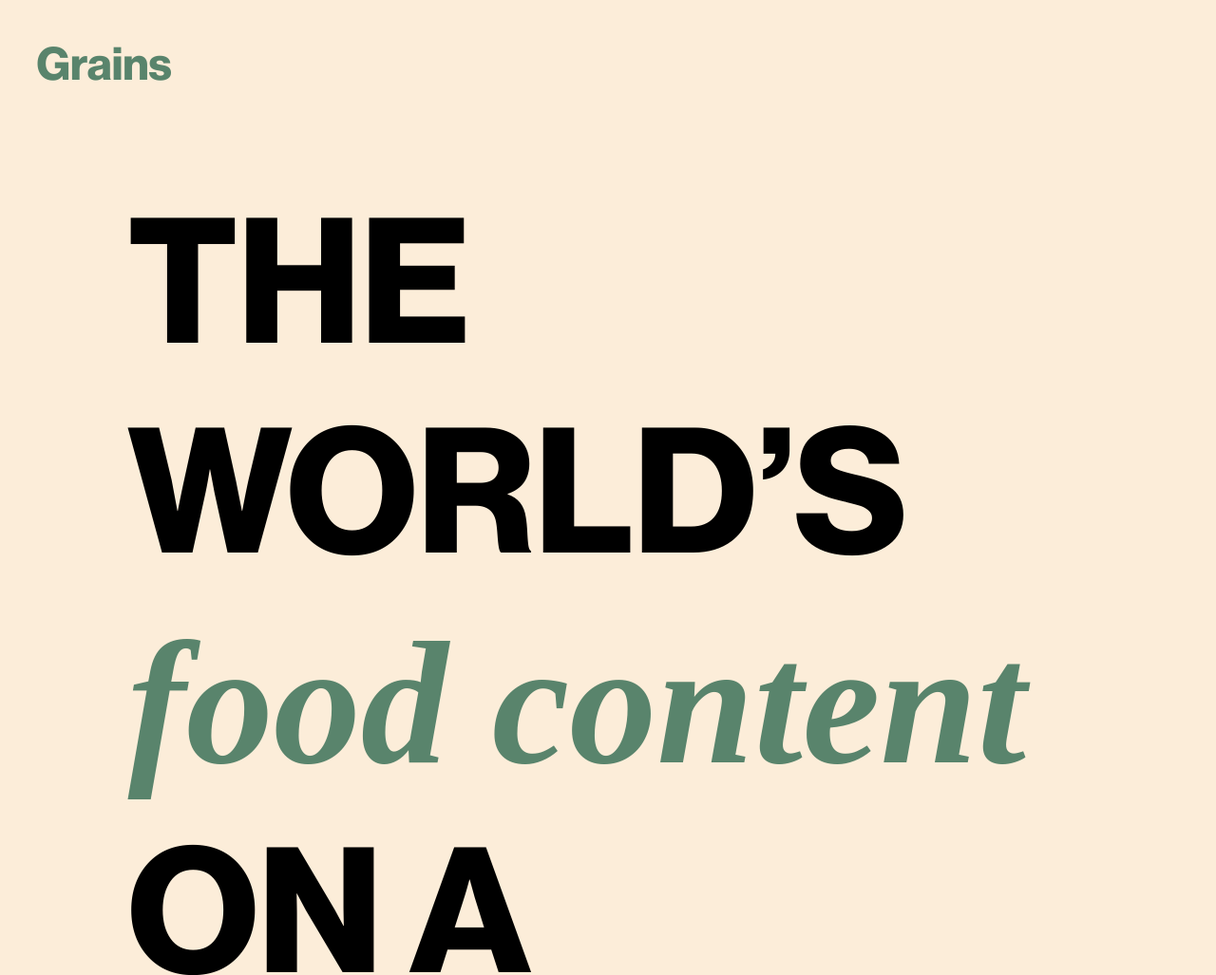
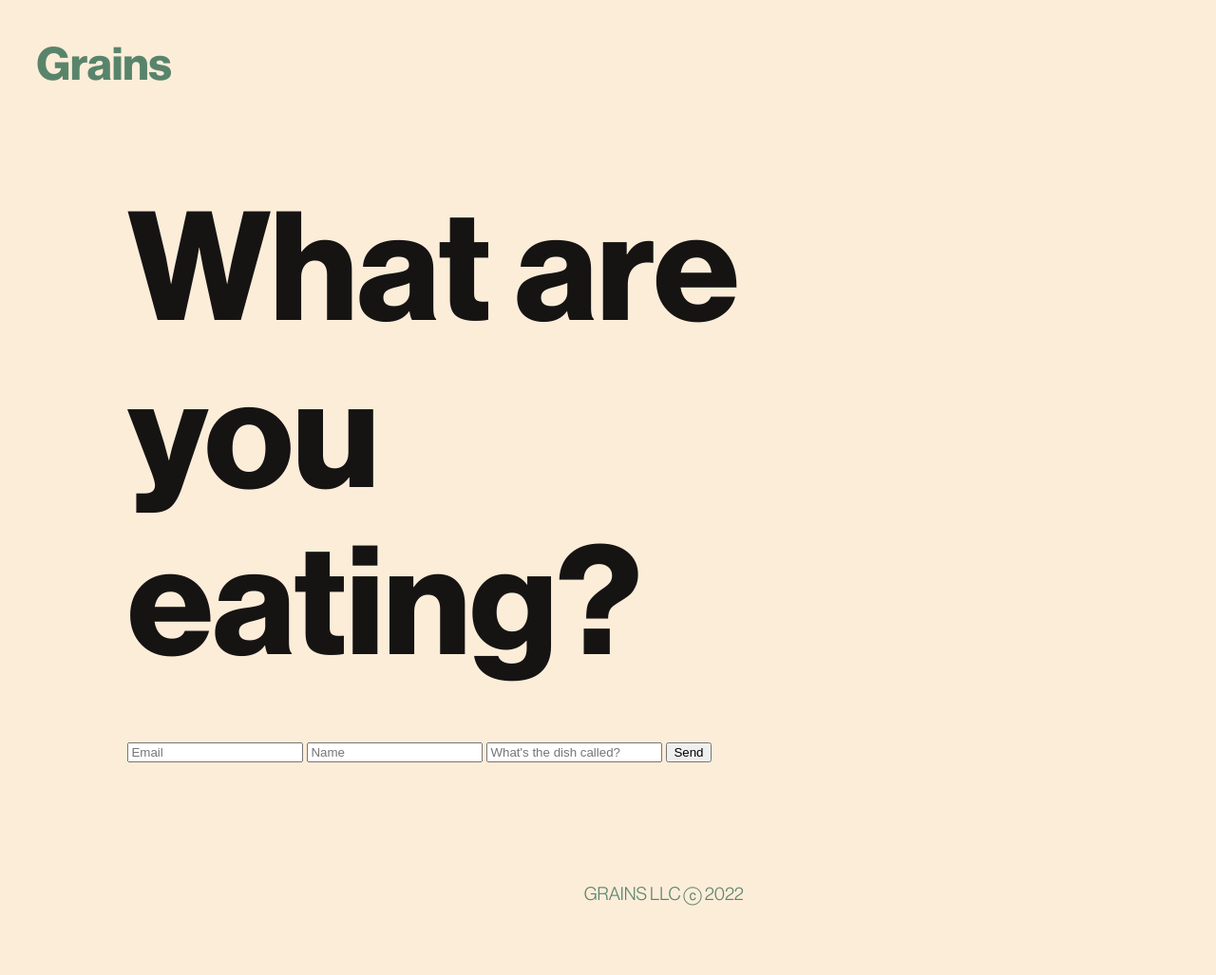
Before and after one commit to richgiang/grains, a plain HTML site: page index.html in a window 1280 px wide. Shown: the top 1027 px of the page at 95% size. After the commit the page ends 986 px from the top, so only its background shows below. Drawn offline with Linux system fonts and the light colour scheme; a web font is replaced by a local one.

Commit message:
form updates

```diff
--- a/index.html
+++ b/index.html
@@ -25,7 +25,7 @@
         </div> -->
     <!-- </div> -->
 
-    <div class="body-container">
+    <!-- <div class="body-container">
 
         <div id="top" class="header">
             <p>
@@ -75,14 +75,38 @@
                     </div>
                 </div>
             </div>
-        </div>
+        </div> -->
 
         <div class="recipe-submission">
             <div class="submission-title">
-                Submit a recipe to the community
+                What are you eating?
             </div>
-            <div class="submission-button">
-                <a href="https://forms.gle/kjSf77DrVk2RQ2R27"><button>CONTRIBUTE</button></a>
+
+            <div class="submission-form">
+                <script>window.addEventListener("load", function() {
+                    const form = document.getElementById('my-form');
+                    form.addEventListener("submit", function(e) {
+                      e.preventDefault();
+                      const data = new FormData(form);
+                      const action = e.target.action;
+                      fetch(action, {
+                        method: 'POST',
+                        body: data,
+                      })
+                      .then(() => {
+                        alert("Success!");
+                      })
+                    });
+                  });</script>
+                <form
+                method="POST"
+                action="https://script.google.com/macros/s/AKfycbxwrCgu6ZkSeiey11EzClfmU73Ptn-YtJEqGvr-p7BWAzcTctUYCOgYrZkMJzOhQWj7/exec"
+                >
+                <input name="Email" type="email" placeholder="Email" required>
+                <input name="Name" type="text" placeholder="Name" required>
+                <input type="Food" type="text" placeholder="What's the dish called?">
+                <button type="submit">Send</button>
+                </form>
             </div>
         </div>
 
--- a/style.css
+++ b/style.css
@@ -176,22 +176,24 @@ Cream - #FCEDD9
 }
 
 .recipe-submission{
-    padding-top: 40%;
+    padding-top: 15%;
     padding-left: 10%;
 }
 
 .submission-title{
     font-family: Grotesk-Bold;
     color: #161413;
-    font-size: 8rem;
-    width: 50%;
+    font-size: 10rem;
+    width: 60%;
+    line-height: 110%;
 }
 
-.submission-button{
-    padding-top: 1%;
+.submission-form{
+    padding-top: 5%;
 }
 
-button{
+
+/* button{
     border-radius: 50px;
     padding-top: 1%;
     padding-bottom: 1%;
@@ -209,7 +211,7 @@ button:hover{
     background-color: #59846c;
     color: #FCEDD9;
     cursor: pointer;
-}
+} */
 
 
 
@@ -219,6 +221,7 @@ button:hover{
     font-size: 1.2rem;
     color: #59846c;
     padding-bottom: 2%;
+    padding-left: 48%;
 }
 
 @media screen and (max-width: 500px) {
```
Also changed, not shown: submission-form.js (added, +15 -0 lines).
